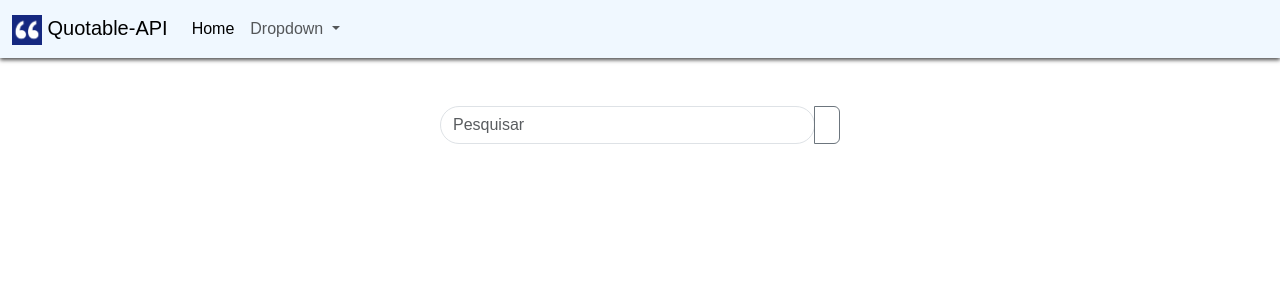
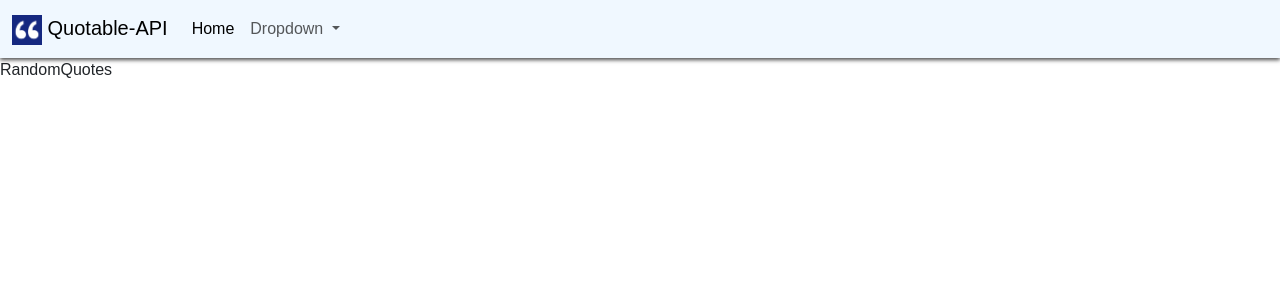
Before and after one commit to elc1090/project2-2024a-fork-quotable-api-v2, a Vue app: page / in a window 1280 px wide. Shown: the top 300 px of the page. Built offline with nearby package versions, Linux system fonts and the light colour scheme.

Commit message:
criando componentes para cada caso quotes

```diff
--- a/src/components/HomeComponent.vue
+++ /dev/null
@@ -1,73 +0,0 @@
-<template>
-<div class="d-flex justify-content-center mt-5">
-    <div class="input-group" style="max-width: 400px;">
-      <input v-model="pesquisa" type="text" class="form-control rounded-pill" placeholder="Pesquisar" aria-label="Pesquisar" aria-describedby="button-addon2">
-      <button class="btn btn-outline-secondary" type="button" id="button-addon2">
-        <i class="bi bi-search"></i>
-      </button>
-    </div>
-</div>
-    <!-- <div>
-        <button @click="shareOnInstagram">Compartilhar no Instagram</button>
-        <button @click="shareOnX">Compartilhar no X</button>
-        <button @click="shareOnFacebook">Compartilhar no Facebook</button>
-        <button @click="shareOnWhatsApp">Compartilhar no WhatsApp</button>
-
-    </div>   -->
-</template>
-    <script setup>
-    import { ref } from 'vue';
-    import translate from "translate";
-    import { fetchRandomQuotes, fetchRandomListQuotes, fetchQuotesByAuthor, fetchSearchQuotes, fetchSearchAuthors } from '../services/apiService.js';
-
-
-        const searchTerm = ref(''); // Variável reativa para armazenar o valor do input
-
-        console.log(searchTerm.value); // Exemplo de como acessar o valor do input
-
-        async function shareOnX() {
-            const resultado = await fetchQuotesByAuthor({ slug: 'albert-einstein' });
-            const resultadoTraducao = await translate(resultado.results[0].bio, "pt");
-            var text = encodeURIComponent(resultadoTraducao);
-
-            window.open('https://x.com/intent/tweet?text=' + text, 'Compartilhar no X', 'width=600,height=400');
-        }
-
-        function shareOnInstagram() {
-
-        }
-
-        async function shareOnFacebook() {
-        /*    const resultado = await fetchQuotesByAuthor({ slug: 'albert-einstein' });
-            const resultadoTraducao = await translate(resultado.results[0].bio, "pt");
-            const text = encodeURIComponent(resultadoTraducao)
-            const url = "https://www.facebook.com/dialog/feed?app_id=145634995501895" +
-                        "&display=" + encodeURIComponent("popup") +
-                        "&link=" + encodeURIComponent("https://www.google.com") +
-                        "&description=" + text;
-
-            FB.ui(
-            {
-                method: 'share',
-                href: 'google.com',     // The same than link in feed method
-                title: 'your_title',  // The same than name in feed method
-                description: 'your_description',
-            },
-            function(response){
-                // your code to manage the response
-            });
-
-            // Abre uma nova janela para compartilhamento no Facebook com o texto pré-preenchido
-            window.open(url,'Compartilhar no Facebook', 'width=600,height=400');
-         */
-        }
-
-        async function shareOnWhatsApp() {
-            const resultado = await fetchQuotesByAuthor({ slug: 'albert-einstein' });
-            const resultadoTraducao = await translate(resultado.results[0].bio, "pt");
-            var text = encodeURIComponent(resultadoTraducao);
-            const url = "https://api.whatsapp.com/send?text=" + text;
-
-            window.open(url, 'Compartilhar no WhatsApp', 'width=600,height=400');
-        }
-    </script>
--- /dev/null
+++ b/src/components/QuotesByAuthor.vue
@@ -0,0 +1,7 @@
+<template>
+    <div>QuotesByAuthor</div>
+</template>
+<script>
+</script>
+<style>
+</style>
--- /dev/null
+++ b/src/components/RandomListQuotes.vue
@@ -0,0 +1,7 @@
+<template>
+    <div>RandomListQuotes</div>
+</template>
+<script>
+</script>
+<style>
+</style>
--- /dev/null
+++ b/src/components/RandomQuotes.vue
@@ -0,0 +1,75 @@
+<template>
+  <div>RandomQuotes</div>
+<!-- <div class="d-flex justify-content-center mt-5">
+    <div class="input-group" style="max-width: 400px;">
+      <input v-model="pesquisa" type="text" class="form-control rounded-pill" placeholder="Buscar por autor, palavra-chave ..." aria-label="Pesquisar" aria-describedby="button-addon2">
+      <button class="btn btn-outline-secondary" type="button" id="button-addon2" @click="shareOnWhatsApp">
+        <i class="bi bi-search"></i>
+      </button>
+    </div>
+</div> -->
+    <!-- <div>
+        <button @click="shareOnInstagram">Compartilhar no Instagram</button>
+        <button @click="shareOnX">Compartilhar no X</button>
+        <button @click="shareOnFacebook">Compartilhar no Facebook</button>
+        <button @click="shareOnWhatsApp">Compartilhar no WhatsApp</button>
+
+    </div>   -->
+</template>
+    <script setup>
+    // import { ref } from 'vue';
+    // import translate from "translate";
+    // import { fetchRandomQuotes, fetchRandomListQuotes, fetchQuotesByAuthor, fetchSearchQuotes, fetchSearchAuthors } from '../services/apiService.js';
+
+
+    //     const pesquisa = ref(''); // Variável reativa para armazenar o valor do input
+
+
+
+    //     async function shareOnX() {
+
+    //         const resultado = await fetchQuotesByAuthor({ slug: 'albert-einstein' });
+    //         const resultadoTraducao = await translate(resultado.results[0].bio, "pt");
+    //         var text = encodeURIComponent(resultadoTraducao);
+
+    //         window.open('https://x.com/intent/tweet?text=' + text, 'Compartilhar no X', 'width=600,height=400');
+    //     }
+
+    //     async function shareOnInstagram() {
+
+    //     }
+
+    //     async function shareOnFacebook() {
+    //     /*    const resultado = await fetchQuotesByAuthor({ slug: 'albert-einstein' });
+    //         const resultadoTraducao = await translate(resultado.results[0].bio, "pt");
+    //         const text = encodeURIComponent(resultadoTraducao)
+    //         const url = "https://www.facebook.com/dialog/feed?app_id=145634995501895" +
+    //                     "&display=" + encodeURIComponent("popup") +
+    //                     "&link=" + encodeURIComponent("https://www.google.com") +
+    //                     "&description=" + text;
+
+    //         FB.ui(
+    //         {
+    //             method: 'share',
+    //             href: 'google.com',     // The same than link in feed method
+    //             title: 'your_title',  // The same than name in feed method
+    //             description: 'your_description',
+    //         },
+    //         function(response){
+    //             // your code to manage the response
+    //         });
+
+    //         // Abre uma nova janela para compartilhamento no Facebook com o texto pré-preenchido
+    //         window.open(url,'Compartilhar no Facebook', 'width=600,height=400');
+    //      */
+    //     }
+
+    //     async function shareOnWhatsApp() {
+    //         const resultado = await fetchQuotesByAuthor({ slug: 'albert-einstein' });
+    //         const resultadoTraducao = await translate(resultado.results[0].bio, "pt");
+    //         var text = encodeURIComponent(resultadoTraducao);
+    //         const url = "https://api.whatsapp.com/send?text=" + text;
+
+    //         window.open(url, 'Compartilhar no WhatsApp', 'width=600,height=400');
+    //     }
+    </script>
--- /dev/null
+++ b/src/components/SearchAuthors.vue
@@ -0,0 +1,7 @@
+<template>
+    <div>SearchAuthors</div>
+</template>
+<script>
+</script>
+<style>
+</style>
--- /dev/null
+++ b/src/components/SearchQuotes.vue
@@ -0,0 +1,7 @@
+<template>
+    <div>SearchQuotes</div>
+</template>
+<script>
+</script>
+<style>
+</style>
--- a/src/views/HomeView.vue
+++ b/src/views/HomeView.vue
@@ -1,10 +1,25 @@
 <template>
   <NavBar/>
   <main>
-    <HomeComponent />
+    <RandomQuotes v-if="currentComponent === 'RandomQuotes'"/>
+    <RandomListQuotes v-if="currentComponent === 'RandomListQuotes'"/>
+    <QuotesByAuthor v-if="currentComponent === 'QuotesByAuthor'"/>
+    <SearchQuotes v-if="currentComponent === 'SearchQuotes'"/>
+    <SearchAuthors v-if="currentComponent === 'SearchAuthors'"/>
   </main>
 </template>
 <script setup>
 import NavBar from '../components/NavBar.vue'
-import HomeComponent from '../components/HomeComponent.vue';
+import RandomQuotes from '../components/RandomQuotes.vue';
+import RandomListQuotes from'../components/RandomListQuotes.vue';
+import QuotesByAuthor from'../components/QuotesByAuthor.vue';
+import SearchQuotes from'../components/SearchQuotes.vue';
+import SearchAuthors from '../components/SearchAuthors.vue';
+
+let currentComponent = 'RandomQuotes'; // Define o componente inicial a ser exibido
+
+// Função para alternar entre os componentes
+function setCurrentComponent(componentName) {
+  currentComponent = componentName;
+}
 </script>
```
